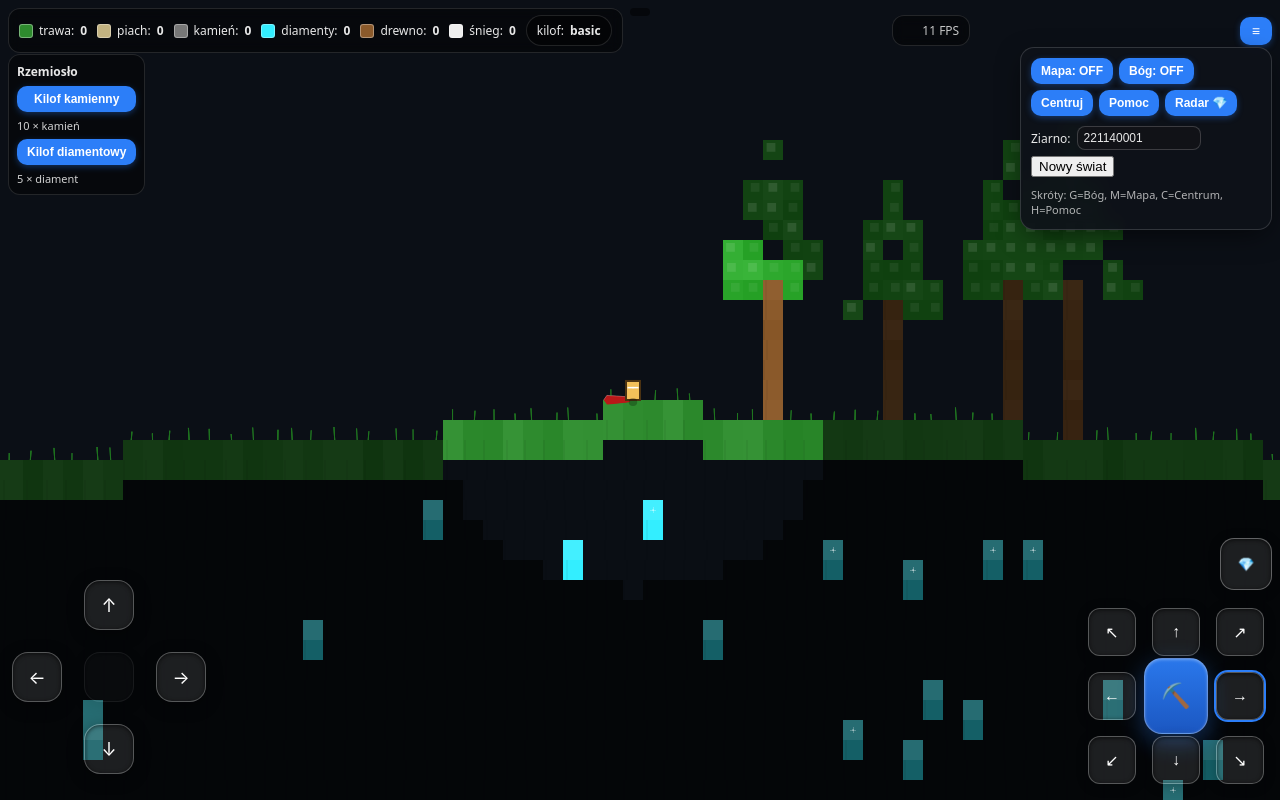
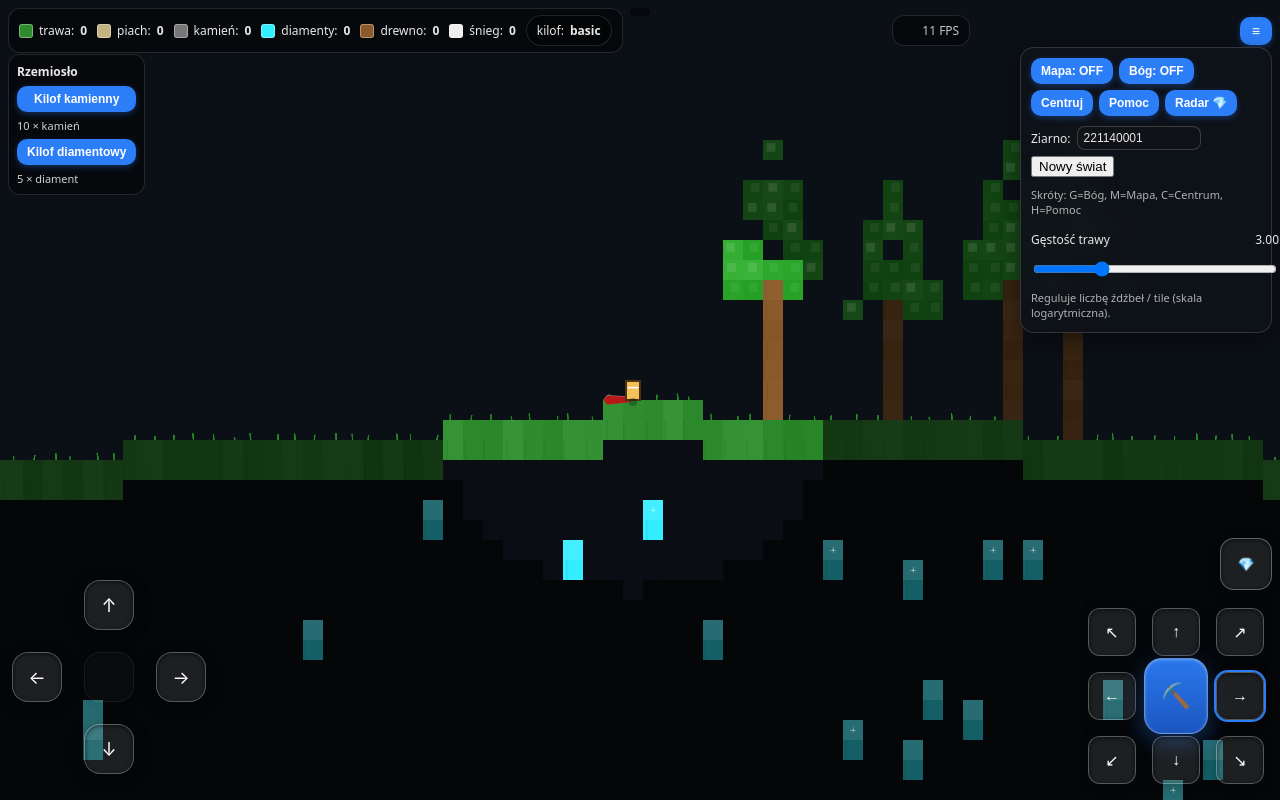
Before and after one commit to lkacz/code, a plain HTML site: page index.html in a window 1280 px wide. Drawn offline with Linux system fonts and the light colour scheme; animation ran at ten frames a second.

Commit message:
feat(grass): user-adjustable density slider with exponential scale & shorter blades

```diff
--- a/index.html
+++ b/index.html
@@ -73,6 +73,11 @@
           </div>
           <div class="group seedRow"><label for="seedInput">Ziarno:</label><input id="seedInput" value="auto" /><button id="regenBtn">Nowy świat</button></div>
           <div class="hint">Skróty: G=Bóg, M=Mapa, C=Centrum, H=Pomoc</div>
+          <div class="group" style="flex-direction:column; align-items:stretch; margin-top:4px;">
+            <label style="font-size:12px; display:flex; justify-content:space-between; gap:8px; align-items:center;">Gęstość trawy <span id="grassDensityLabel">1.0</span></label>
+            <input id="grassDensity" type="range" min="0" max="4" step="0.01" value="1" style="width:100%;" />
+            <div class="hint">Reguluje liczbę źdźbeł / tile (skala logarytmiczna).</div>
+          </div>
         </div>
       </div>
     </div>
--- a/src/main.js
+++ b/src/main.js
@@ -12,6 +12,8 @@ const TREES = MM.trees;
 const CAPE = MM.cape;
 // Visual enhancement config
 const VISUAL={animations:true};
+let grassDensityScalar = 1; // user adjustable (exponential scaling)
+function initGrassDensityControl(){ const rng=document.getElementById('grassDensity'); const lab=document.getElementById('grassDensityLabel'); if(!rng||!lab) return; function upd(){ grassDensityScalar = Math.pow(3, parseFloat(rng.value)); lab.textContent=grassDensityScalar.toFixed(2); } rng.addEventListener('input',upd); upd(); }
 let surfaceHeight, biomeType, randSeed, diamondChance, worldSeed;
 try {
 	if(!WORLDGEN) throw new Error('MM.worldGen missing (worldgen.js not loaded)');
@@ -96,21 +98,23 @@ function drawAnimatedOverlays(sx,sy,viewX,viewY,pass){ const now=performance.now
 			if(t===T.GRASS && getTile(x,y-1)===T.AIR){
 				const seed=hash32(x,y);
 				const front = ((seed>>5)&1)===1; if((pass==='back' && front) || (pass==='front' && !front)){} else {
-					const bladeCount = 2 + (seed & 1); // 2..3 visible to ensure density
+					const base = 2 + (seed & 1); // 2-3
+					let bladeCount = Math.min(60, Math.max(1, Math.round(base * grassDensityScalar)));
 					for(let b=0;b<bladeCount;b++){
 						const bSeed = seed + b*977;
 						const phase = ((bSeed>>10)&1023)/1023;
-						const heightFactor = 0.30 + ((bSeed>>16)&15)/15 * 0.35; // 0.30 .. 0.65 shorter
-						const swayBase = Math.sin(now*0.0035 + phase*6.283 + wind*0.55) * 3.5;
-						const sway = swayBase * (0.7 + heightFactor*0.5);
-						const xOff = ((bSeed>>20)&31)/31 * (TILE*0.8) - TILE*0.4; // spread across tile
-						const baseX = x*TILE + TILE/2 + xOff*0.6;
+						const heightFactor = 0.15 + ((bSeed>>16)&15)/15 * 0.20; // 0.15..0.35 (shorter)
+						const swayBase = Math.sin(now*0.0035 + phase*6.283 + wind*0.55) * 3.2;
+						const sway = swayBase * (0.65 + heightFactor*0.55);
+						const xOff = ((bSeed>>20)&63)/63 * (TILE*0.9) - TILE*0.45;
+						const baseX = x*TILE + TILE/2 + xOff*0.55;
 						const baseY = y*TILE;
-						ctx.strokeStyle = b===0? 'rgba(40,150,40,'+(front?0.95:0.85)+')' : 'rgba(30,115,30,'+(front?0.9:0.75)+')';
+						const shadeMod = 0.7 + ((bSeed>>24)&7)/14;
+						ctx.strokeStyle = (bSeed&1)? 'rgba(38,145,38,'+(front? (0.85*shadeMod).toFixed(2):(0.70*shadeMod).toFixed(2))+')' : 'rgba(32,120,32,'+(front? (0.80*shadeMod).toFixed(2):(0.60*shadeMod).toFixed(2))+')';
 						ctx.lineWidth = 1;
 						ctx.beginPath();
 						ctx.moveTo(baseX, baseY);
-						ctx.lineTo(baseX + sway*0.22, baseY - TILE*heightFactor);
+						ctx.lineTo(baseX + sway*0.25, baseY - TILE*heightFactor);
 						ctx.stroke();
 					}
 				}
@@ -230,6 +234,7 @@ let frames=0,lastFps=performance.now(); function updateFps(now){ frames++; if(no
 // Spawn
 function placePlayer(skipMsg){ const x=0; ensureChunk(0); let y=0; while(y<WORLD_H-1 && getTile(x,y)===T.AIR) y++; player.x=x+0.5; player.y=y-1; revealAround(); camSX=player.x - (W/(TILE*zoom))/2; camSY=player.y - (H/(TILE*zoom))/2; camX=camSX; camY=camSY; initScarf(); if(!skipMsg) msg('Seed '+worldSeed); }
 placePlayer(); updateInventory(); updateGodBtn(); msg('Sterowanie: A/D/W + ⛏️ / klik. G=Bóg (nieskończone skoki), M=Mapa, C=Centrum, H=Pomoc');
+initGrassDensityControl();
 
 // Pętla
 let last=performance.now(); function loop(ts){ const dt=Math.min(0.05,(ts-last)/1000); last=ts; // smooth zoom interpolation
```
